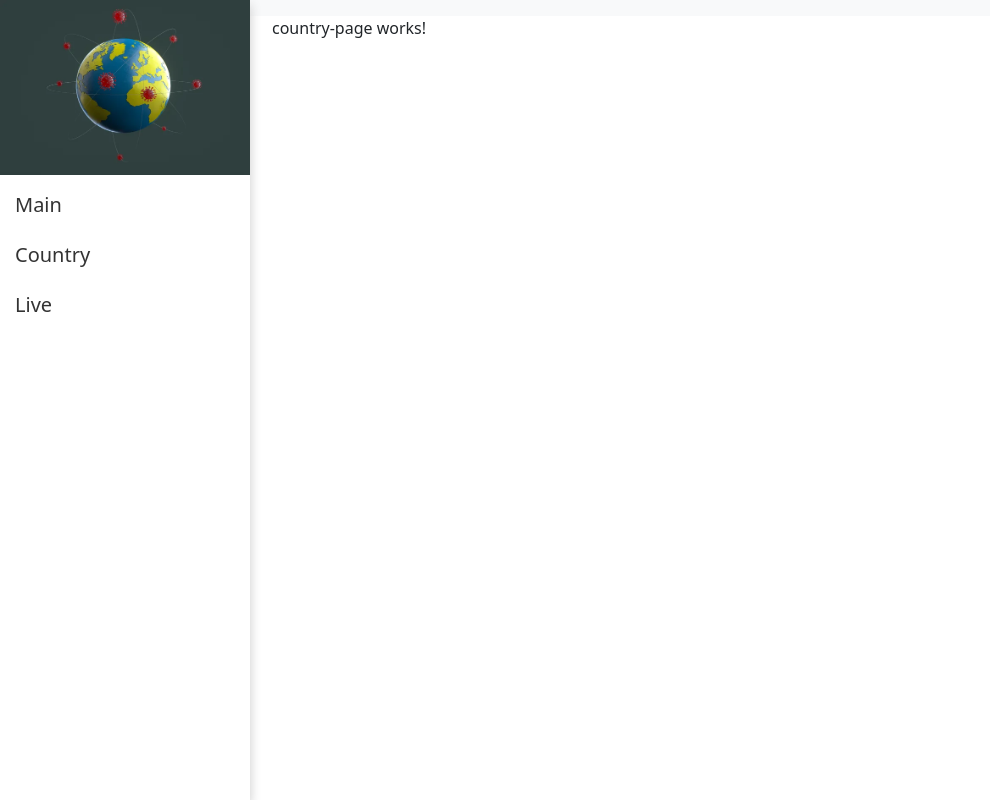
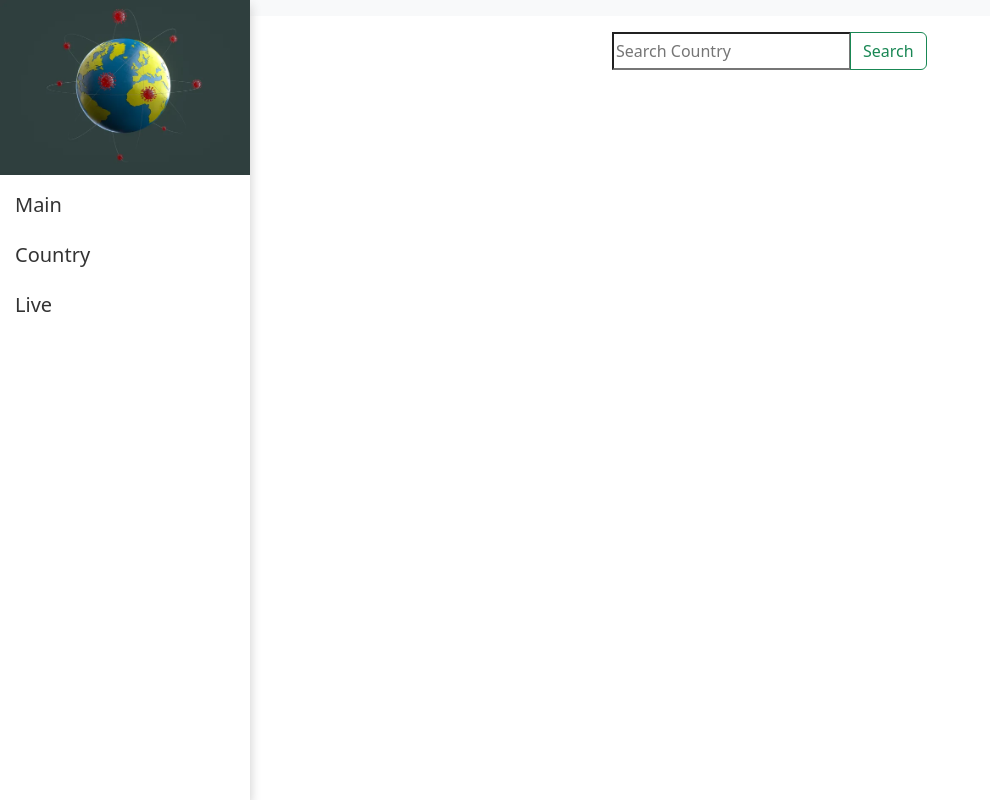
Before and after one commit to S00199547/Covid-19-App, an Angular app: page /country in a window 1280 px wide. Shown: the whole page, without its empty margins (0-990 px from the left). Built offline with nearby package versions, Linux system fonts and the light colour scheme.

Commit message:
CountrySearchbar

```diff
--- a/src/app/country/components/country-page/country-page.component.html
+++ b/src/app/country/components/country-page/country-page.component.html
@@ -1 +1 @@
-<p>country-page works!</p>
+<app-search></app-search>
--- a/src/app/country/country.module.ts
+++ b/src/app/country/country.module.ts
@@ -3,6 +3,7 @@
 
 import { CountryRoutingModule } from './country-routing.module';
 import { CountryPageComponent } from './components/country-page/country-page.component';
+import { SharedModule } from '../shared/shared.module';
 
 
 @NgModule({
@@ -11,7 +12,8 @@
   ],
   imports: [
     CommonModule,
-    CountryRoutingModule
+    CountryRoutingModule,
+    SharedModule
   ]
 })
 export class CountryModule { }
--- /dev/null
+++ b/src/app/shared/components/search/search.component.html
@@ -0,0 +1,14 @@
+<div class="row">
+    <div class="col-md-4"></div>
+    <div class="col-md-4">
+
+        <div class="input-group mt-3">
+            <input
+            type="text"
+            class="from-control"
+            placeholder="Search Country"/>
+
+            <button class="btn btn-outline-success" type="button">Search</button>
+        </div>
+    </div>
+</div>
```
Also changed, not shown: src/app/shared/components/search/search.component.ts (added, +10 -0 lines), src/app/shared/shared.module.ts (+5 -2 lines), src/app/shared/components/search/search.component.css (added), 1 other file (tests, documents, lock files or other folders).
